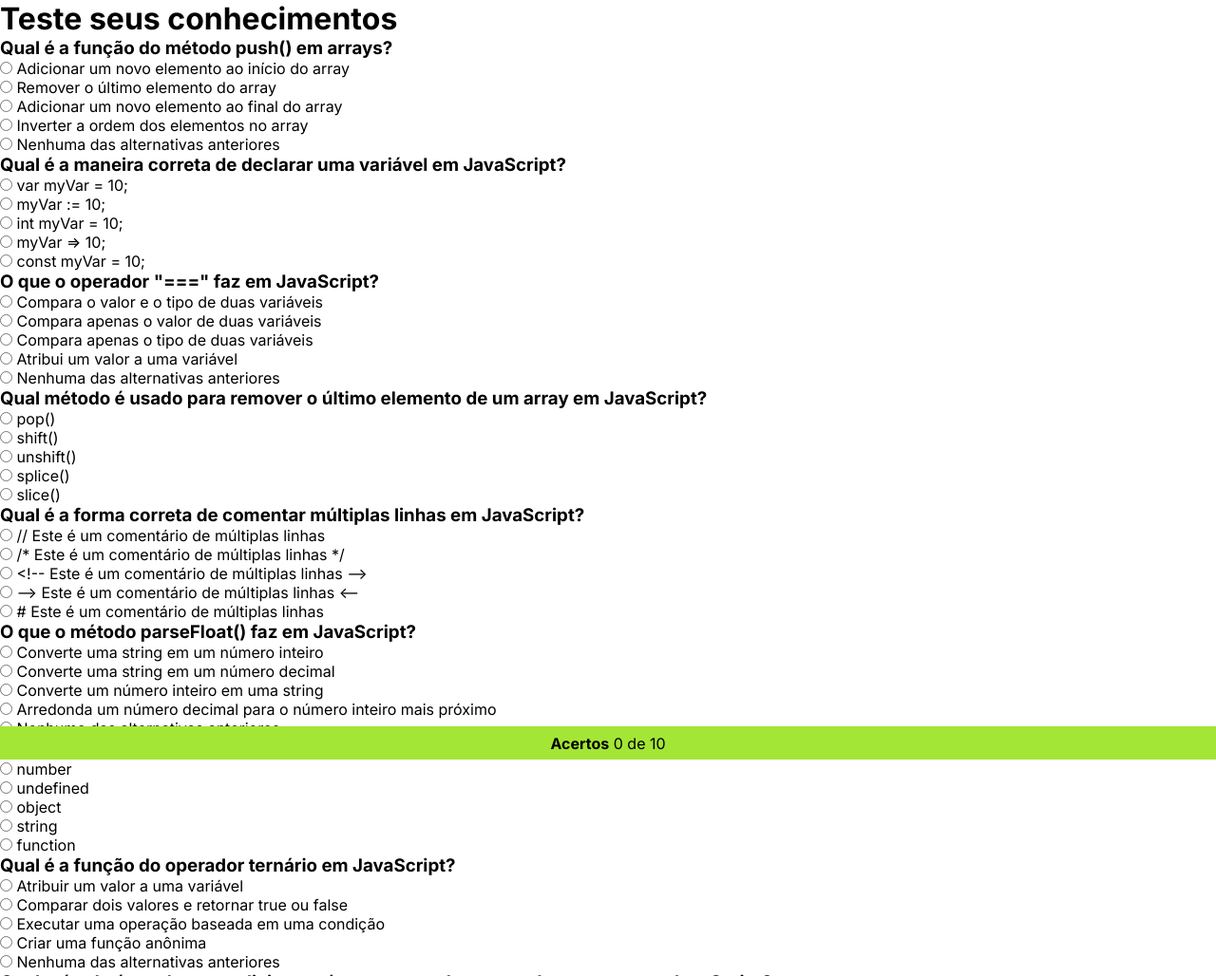
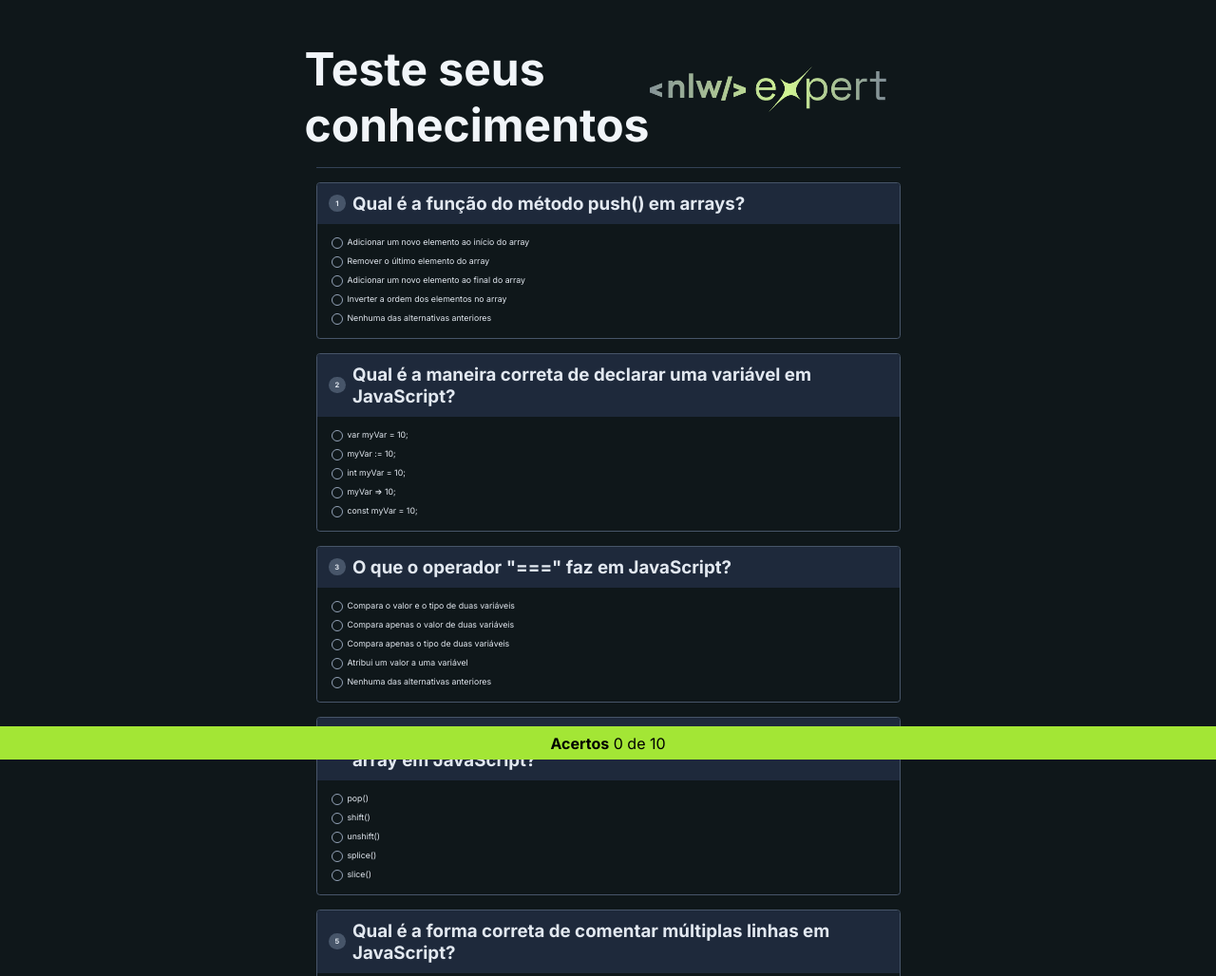
Before and after one commit to BrunoDorea/nlw-expert-quiz, a plain HTML site: page index.html in a window 1280 px wide. Shown: the top 1028 px of the page at 95% size. Drawn offline with Linux system fonts and the light colour scheme.

Commit message:
:sparkles: feat: conclusão do projeto

```diff
--- a/index.html
+++ b/index.html
@@ -37,7 +37,11 @@
         </script>
     </head>
     <body>
+        <main>
+            <header>
+                <img src="./src/images/logo.png" alt="Logo NLW Expert" />
                 <h1>Teste seus conhecimentos</h1>
+            </header>
 
             <div id="quiz"></div>
             <template>
@@ -56,5 +60,6 @@
                 <strong>Acertos</strong>
                 <span>0 de 10</span>
             </div>
+        </main>
     </body>
 </html>
--- a/src/css/style.css
+++ b/src/css/style.css
@@ -17,12 +17,120 @@
 
 body {
     font-size: 1.6rem;
+
+    background-color: #0f171a;
 }
 
 main {
-    padding: 20px;
+    padding: 1.25rem;
     max-width: 640px;
-    margin: 0 auto;
+    margin: 0 auto 64px;
+}
+
+header {
+    padding: 1.5rem;
+    border-bottom: 1px solid #334155;
+
+    display: flex;
+    flex-direction: row-reverse;
+    justify-content: space-between;
+    align-items: center;
+}
+
+header h1 {
+    margin-top: 1.5rem;
+    font-size: 48px;
+    color: #f1f5f9;
+}
+
+header img {
+    width: 249px;
+    height: 49.5px;
+}
+
+#quiz {
+    counter-reset: quiz-item;
+}
+
+.quiz-item {
+    margin-top: 1.5rem;
+    border: 1px solid #475569;
+    border-radius: 0.375rem;
+
+    overflow: hidden;
+}
+
+.quiz-item h3 {
+    padding: 1rem 1.25rem;
+    color: #e2e8f0;
+
+    display: flex;
+    align-items: center;
+    gap: 0.75rem;
+
+    background-color: #1e293b;
+}
+
+.quiz-item h3:before {
+    counter-increment: quiz-item;
+    content: counter(quiz-item);
+
+    background-color: #475569;
+    height: 1.75rem;
+    width: 1.75rem;
+    font-size: 0.75rem;
+    border-radius: 50%;
+
+    display: flex;
+    align-items: center;
+    justify-content: center;
+    flex-shrink: 0;
+}
+
+.quiz-item dl {
+    padding: 1.25rem 1.5rem;
+
+    display: grid;
+    gap: 0.5rem;
+}
+
+.quiz-item dl dt {
+    font-size: 0.875rem;
+    font-weight: 400;
+    line-height: 1.5rem;
+    letter-spacing: 0;
+
+    display: flex;
+    align-items: center;
+    gap: 0.5rem;
+    color: #e2e8f0;
+}
+
+input {
+    all: unset;
+    border: 1px solid #94a3b8;
+    width: 1rem;
+    height: 1rem;
+
+    border-radius: 50%;
+
+    display: flex;
+    align-items: center;
+    justify-content: center;
+    flex-shrink: 0;
+}
+
+input:checked {
+    border: 1px solid #a3e635;
+}
+
+input:checked:before {
+    content: '';
+    width: 0.625rem;
+    height: 0.625rem;
+
+    background-color: #a3e635;
+    border-radius: 3.125rem;
 }
 
 #acertos {
```
Also changed, not shown: src/images/logo.png (added). Lines whose indentation alone changed are shown as unchanged.
